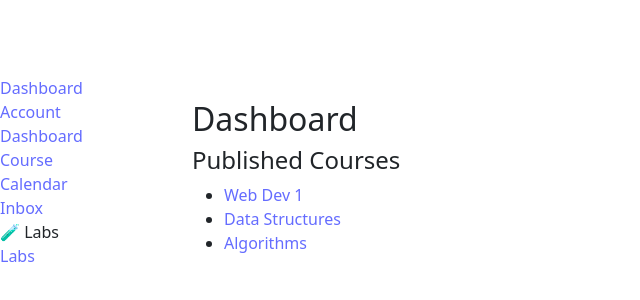
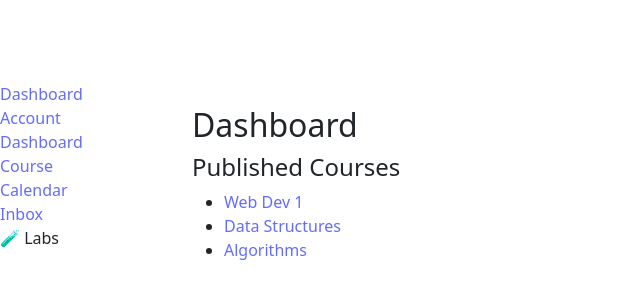
Before and after one commit to goldbo2002/kambaz, a React (Vite) app: page / in a window 1280 px wide. Shown: the part 220-520 px from the top of the page, without its empty margins (0-640 px from the left). Built offline with nearby package versions, Linux system fonts and the light colour scheme.

Commit message:
actually done

```diff
--- a/src/Kambaz/Sidebar.tsx
+++ b/src/Kambaz/Sidebar.tsx
@@ -13,8 +13,6 @@ export default function Sidebar() {
         <li className="list-group-item">
         <a href="/labs" className="nav-link">🧪 Labs</a>
         </li>
-
-        <li><Link to="/Labs/Lab1">Labs</Link></li>
       </ul>
     </nav>
   );
```
